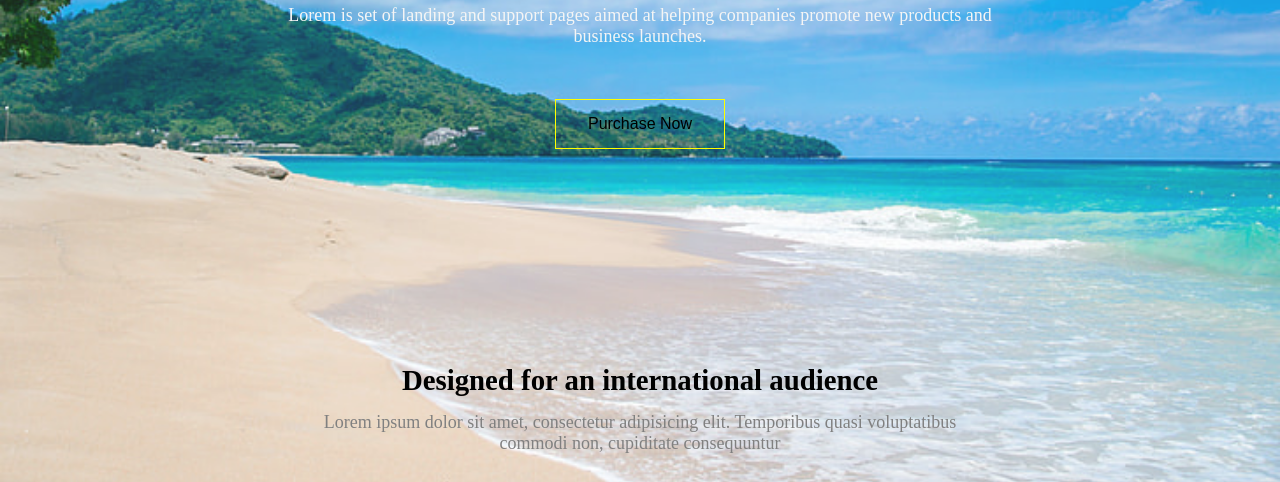
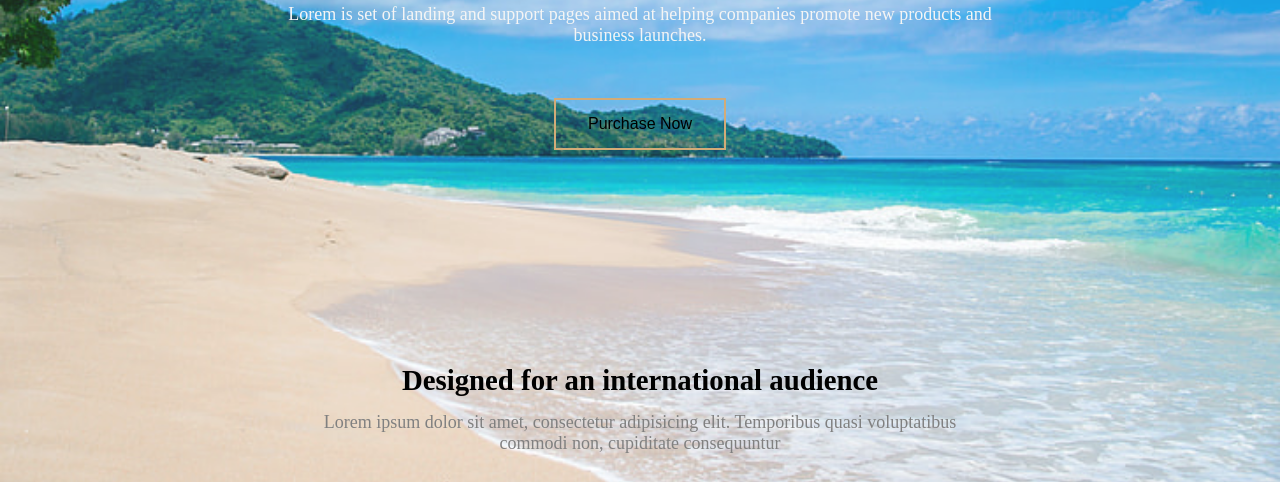
Before and after one commit to Demongs06/Landing_Page, a website built with Vite: page index.html in a window 1280 px wide. Shown: the part 275-757 px from the top of the page. Built offline with nearby package versions, Linux system fonts and the light colour scheme; a web font is replaced by a local one.

Commit message:
style.css

```diff
--- a/style.css
+++ b/style.css
@@ -53,7 +53,7 @@
 }
 
 .main button {
-  border: 1px solid yellow;
+  border: 2px solid #D2AB78;
   background-color: transparent;
   font-size: 16px;
   padding: 15px 32px;
```
